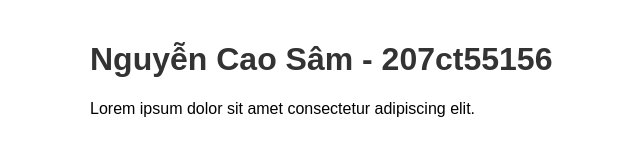
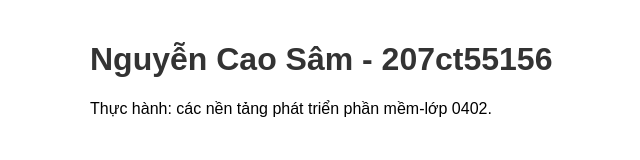
Before and after one commit to CaoLy12340/netlify-app, a plain HTML site: page index.html in a window 1280 px wide. Shown: the full height of the page, 150-790 px from the left. Drawn offline with Linux system fonts and the light colour scheme.

Commit message:
index.html

```diff
--- a/index.html
+++ b/index.html
@@ -6,6 +6,6 @@
 </head>
 <body>
     <h1>Nguyễn Cao Sâm - 207ct55156</h1>
-    <p>Lorem ipsum dolor sit amet consectetur adipiscing elit.</p>
+    <p>Thực hành: các nền tảng phát triển phần mềm-lớp 0402.</p>
 </body>
 </html>
```
